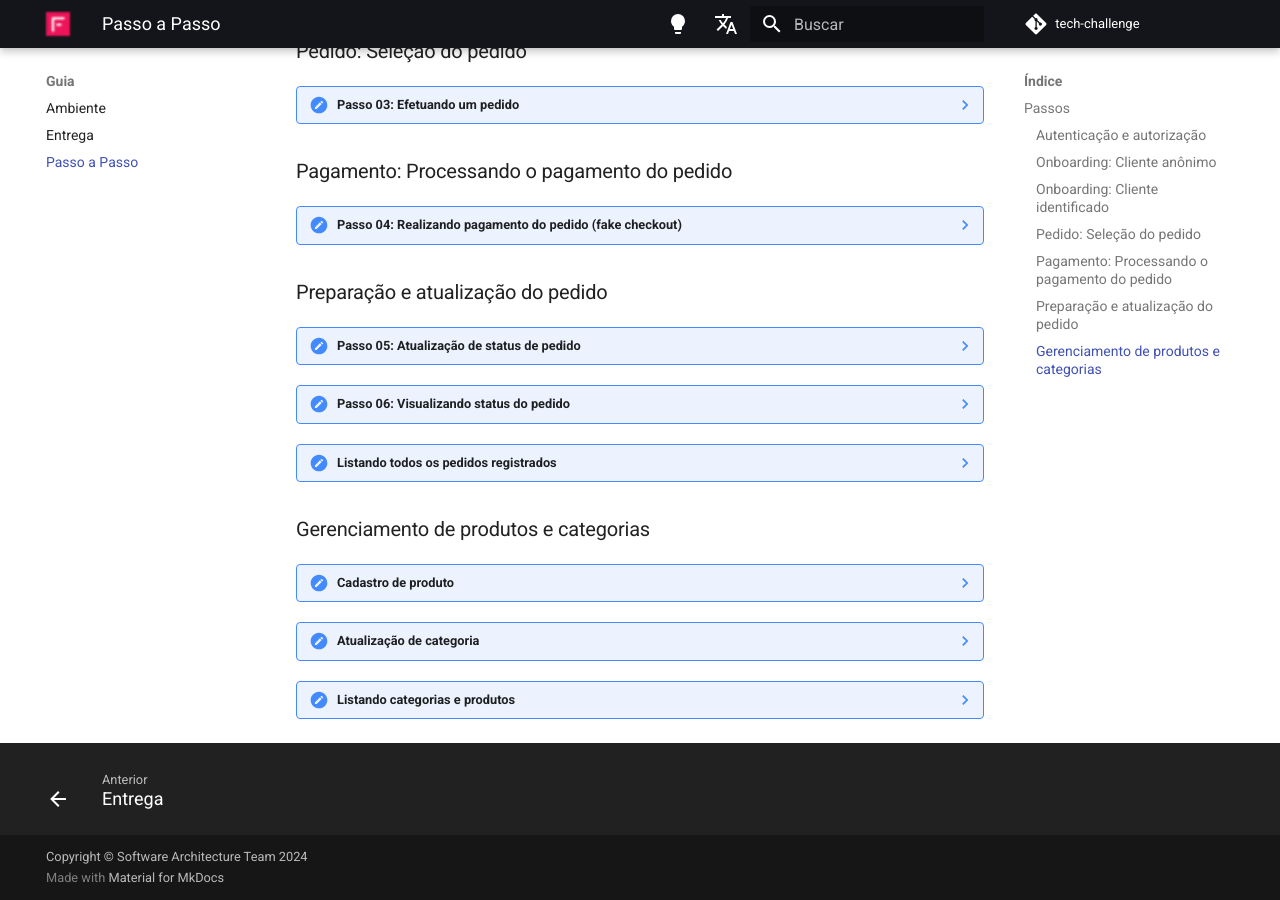
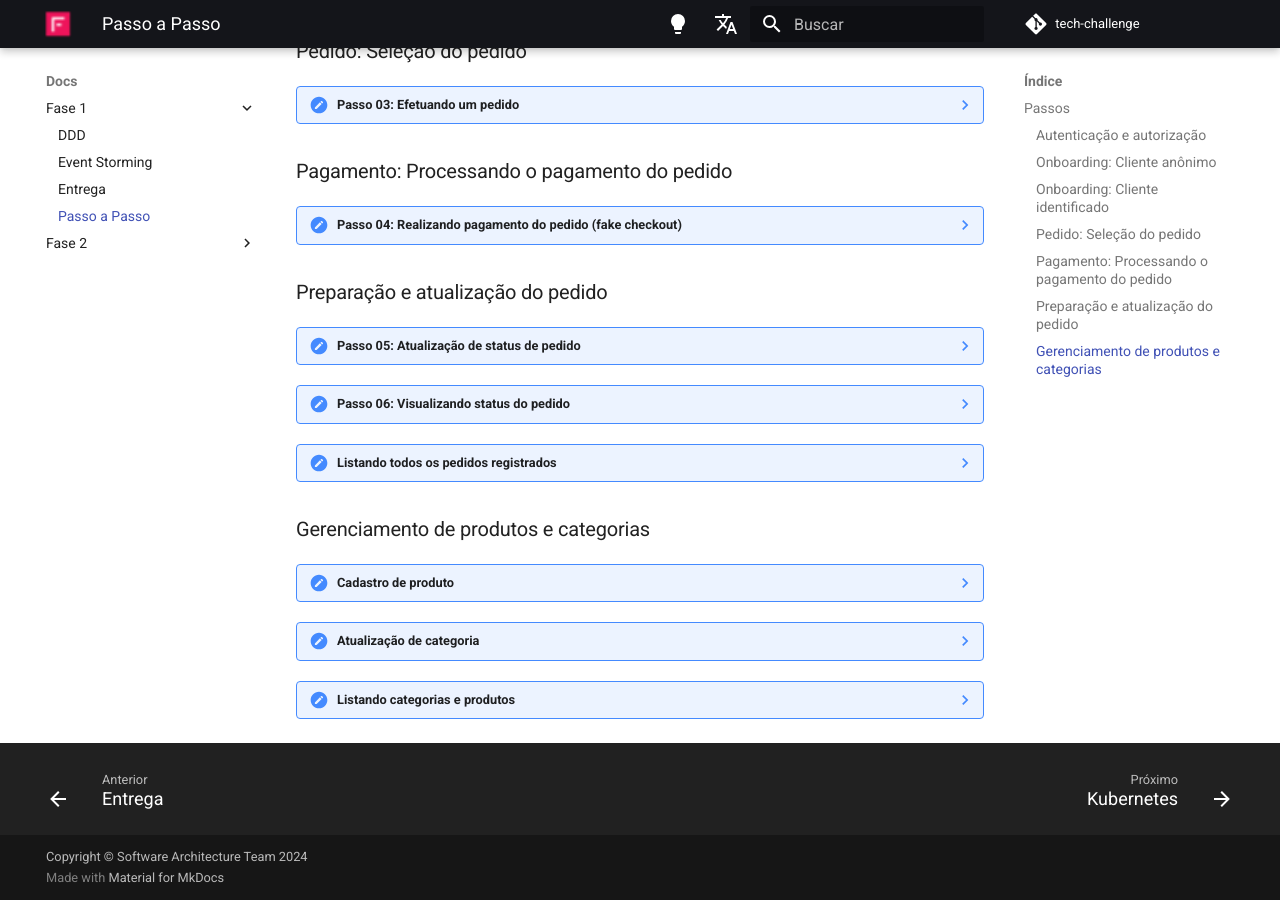
Before and after one commit to software-architecture-fiap/tech-challenge, an MkDocs documentation site: the page built from docs/fase_1/steps.md, in a window 1280 px wide and 900 px high, scrolled down 746 px. Built offline with MkDocs 1.6.1 and Material for MkDocs 9.7.7, drawn with Linux system fonts in a browser that asks for light colours; comment, search, counter and statistics services are not loaded.

Commit message:
docs: separa fases

````diff
--- a/docs/steps.md
+++ b/docs/fase_1/steps.md
@@ -16,7 +16,7 @@ Essa documentação fornece um passo a passo detalhado para realizar testes no b
         - **client_id**: "1"
 
     Isso gerará o Token de Acesso necessário para prosseguir com as etapas que exigem autenticação via token.
-    ![image](assets/token-token.png)
+    ![image](../assets/token-token.png)
 
     Ao tentar acessar endpoints que requerem autorização, como **category**, **orders**, e **products**, siga estas etapas adicionais:
 
@@ -40,8 +40,8 @@ Essa documentação fornece um passo a passo detalhado para realizar testes no b
     ```
     Verifique se o Token de Acesso foi gerado corretamente e se as credenciais estão corretas ao tentar autorizar o acesso.
 
-    ![image](assets/security.png)
-    ![image](assets/access-token.png)
+    ![image](../assets/security.png)
+    ![image](../assets/access-token.png)
 
     Para garantir a segurança, o token expira a cada operação (GET, PUT ou POST). Para ajustar o tempo de expiração do token, você deve definir a variável de ambiente TIMETOKEN no arquivo .env com o valor desejado para o tempo de expiração personalizado.
 
@@ -54,7 +54,7 @@ Essa documentação fornece um passo a passo detalhado para realizar testes no b
     2. Clique em **Try it out**.
     3. Em seguida, clique em **Execute**.
     Após seguir esses passos, um cliente anônimo será gerado, permitindo que o pedido seja realizado sem identificação.
-    ![image](assets/customer-anon.png)
+    ![image](../assets/customer-anon.png)
 
 
 ### Onboarding: Cliente identificado
@@ -72,7 +72,7 @@ Essa documentação fornece um passo a passo detalhado para realizar testes no b
     ```
 
     Para certificar que o cliente foi registrado utilize o endpoint [customers/read_customers](http://localhost:2000/docs#/customers/read_customers_customers__get) e liste todos os clientes cadastrados.
-    ![image](assets/customer-list.png)
+    ![image](../assets/customer-list.png)
 
 
 ### Pedido: Seleção do pedido
@@ -99,7 +99,7 @@ Essa documentação fornece um passo a passo detalhado para realizar testes no b
     }
     ```
     Resultado da operação de seleção do pedido:
-    ![image](assets/response_order.png)
+    ![image](../assets/response_order.png)
 
 
 ### Pagamento: Processando o pagamento do pedido
@@ -139,7 +139,7 @@ Essa documentação fornece um passo a passo detalhado para realizar testes no b
     }
     ```
     - Depois de atualizar o status, você pode confirmar a atualização acessando novamente o endpoint [orders/read_order](http://localhost:2000/docs#/orders/read_order_orders__order_id__get). O estado do pedido será exibido como **pronto para retirada**.
-    ![image](assets/ready_status.png)
+    ![image](../assets/ready_status.png)
 
 
 ???- note "Listando todos os pedidos registrados"
--- a/mkdocs.yml
+++ b/mkdocs.yml
@@ -94,9 +94,17 @@ extra:
 nav:
   - Home: "index.md"
   - Docs:
-    - DDD: "ddd.md"
-    - Event Storming: "event-storming.md"
+    - Fase 1:
+      - DDD: "fase_1/ddd.md"
+      - Event Storming: "fase_1/event_storming.md"
+      - Entrega: "fase_1/entrega.md"
+      - Passo a Passo: "fase_1/steps.md"
+    - Fase 2:
+        - Kubernetes: "fase_2/kubernetes.md"
+        - Clean Code: "fase_2/clean_code.md"
+        - API Mercado Pago: "fase_2/api_mercado_pago.md"
+        - Novas Rotas: "fase_2/novas_rotas.md"
+        - Entrega: "fase_2/entrega.md"
+        - Passo a Passo: "fase_2/steps.md"
   - Guia:
     - Ambiente: "environment.md"
-    - Entrega: "entrega.md"
-    - Passo a Passo: "steps.md"
````
Also changed, not shown: docs/fase_1/ddd.md (renamed from docs/ddd.md, +1 -1 lines), docs/fase_1/entrega.md (renamed from docs/entrega.md), docs/fase_1/event_storming.md (renamed from docs/event-storming.md), docs/fase_2/api_mercado_pago.md (added), docs/fase_2/clean_code.md (added), docs/fase_2/entrega.md (added), docs/fase_2/kubernetes.md (added), docs/fase_2/novas_rotas.md (added), docs/fase_2/steps.md (added).
